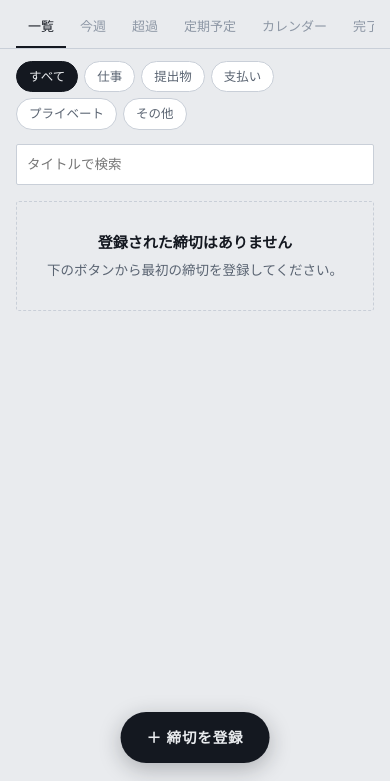
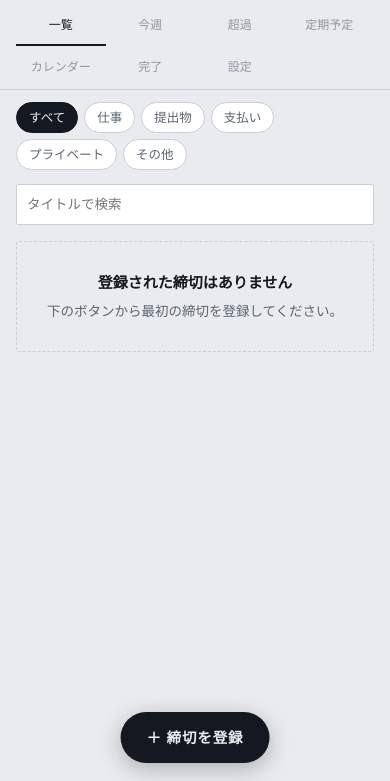
Before and after one commit to bibi257/deadline-tracker, a plain HTML site: page index.html in a window 390 px wide. Shown: the part 63-844 px from the top of the page. Drawn offline with nearby package versions, Linux system fonts and the light colour scheme; a web font is replaced by a local one.

Commit message:
Update index.html

```diff
--- a/index.html
+++ b/index.html
@@ -8,7 +8,7 @@
 <meta http-equiv="Pragma" content="no-cache">
 <meta http-equiv="Expires" content="0">
 <!-- ファイルを差し替えるたびに、この日時を更新する（設定タブに表示され、最新版かの判断に使う） -->
-<meta name="build-stamp" content="2026-08-28 09:19 JST">
+<meta name="build-stamp" content="2026-09-01 14:32 JST">
 <title>締切トラッカー</title>
 <meta name="description" content="仕事や生活の締切を管理して、カレンダー通知とチャット通知に渡すツール">
 <link rel="manifest" href="manifest.webmanifest">
@@ -84,6 +84,11 @@ header{
 }
 .tab[aria-selected="true"]{color:var(--ink);border-bottom-color:var(--ink)}
 .tab-badge{display:inline-block;margin-left:5px;background:var(--red);color:#fff;font-size:10.5px;font-weight:700;line-height:1;padding:2px 5px;border-radius:8px;vertical-align:1px}
+/* スマホ幅では横スクロールをやめ、4列×2行に折り返す（1行の帯を上下に流さず全タブを見せるため） */
+@media (max-width:480px){
+  .tabs{display:grid;grid-template-columns:repeat(4,1fr);overflow-x:visible;gap:2px 0}
+  .tab{padding:9px 3px;font-size:12px;overflow:hidden;text-overflow:ellipsis;text-align:center}
+}
 
 /* ---- filter ---- */
 .filters{display:flex;flex-wrap:wrap;gap:6px;padding:12px 0 2px}
```
